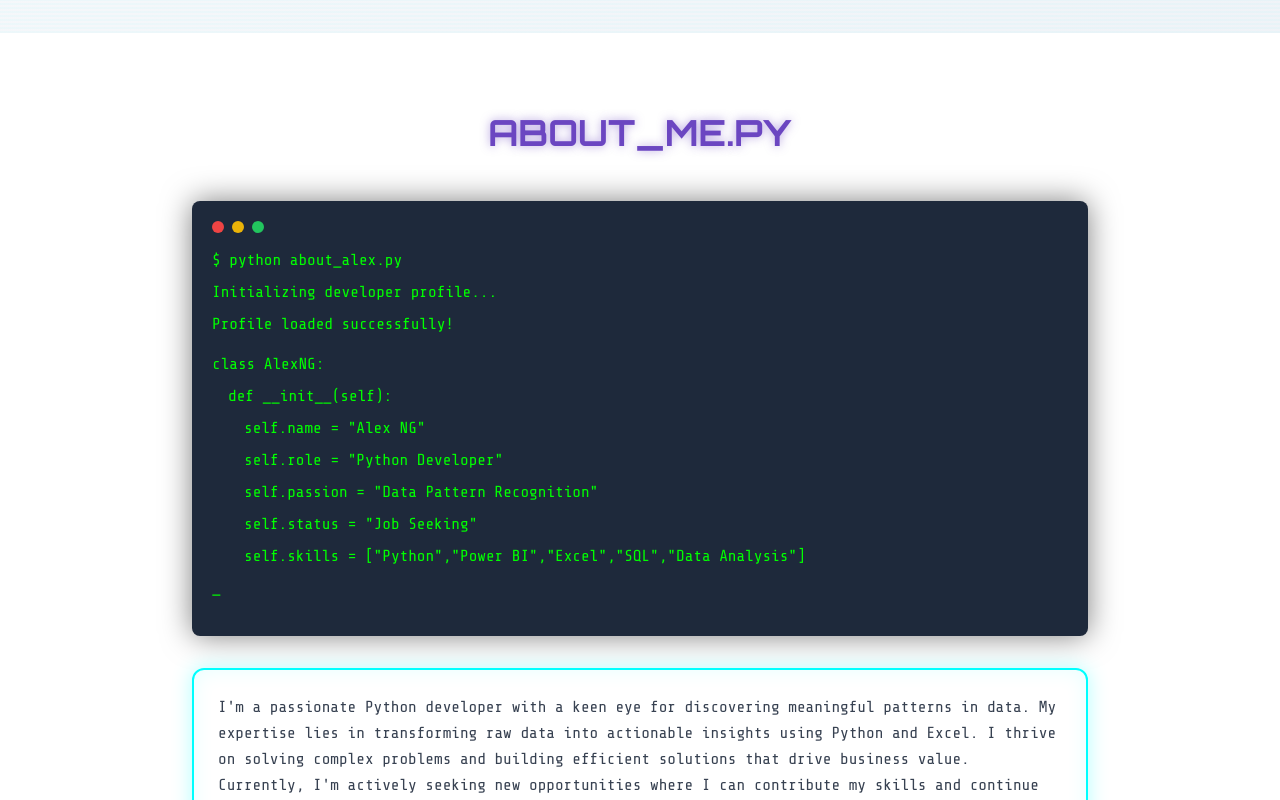
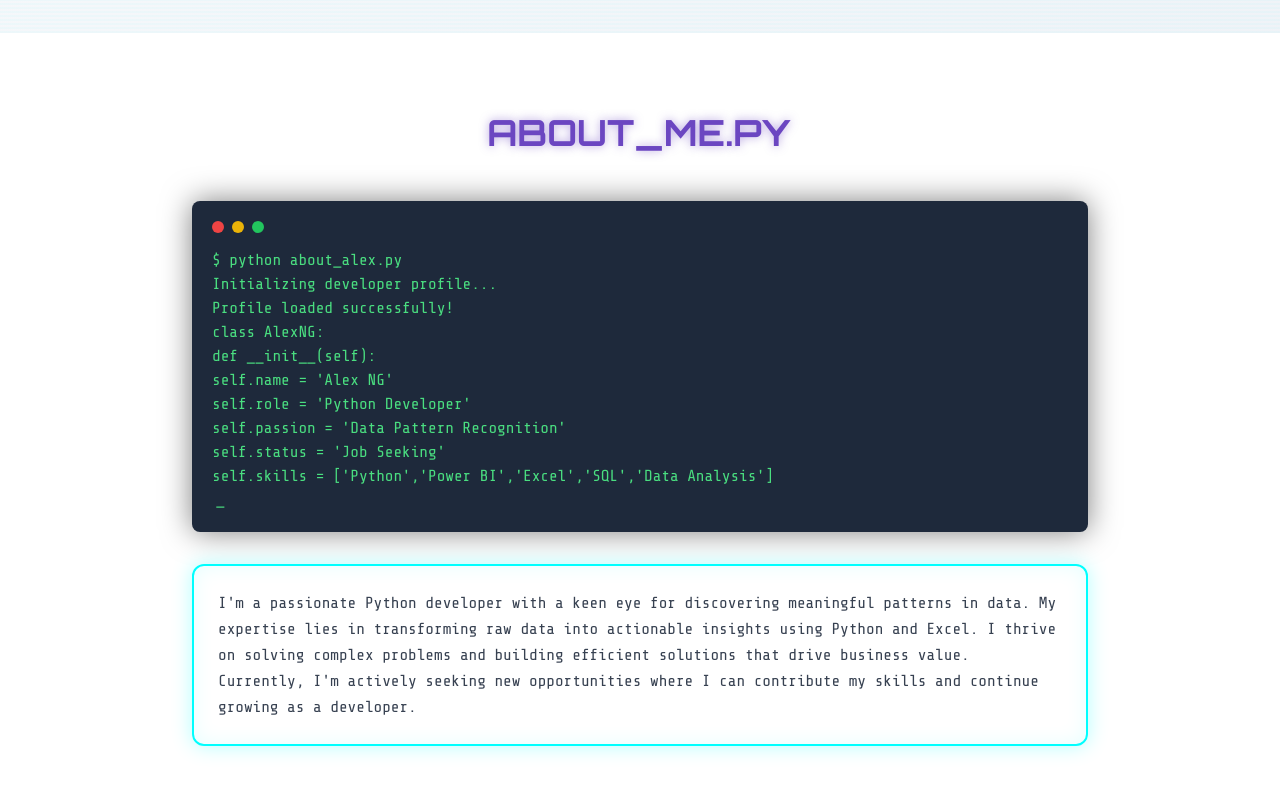
Before and after one commit to alexkin15/alexkin15.github.io, a plain HTML site: page index.html in a window 1280 px wide. Shown: the part 767-1567 px from the top of the page. Drawn offline with nearby package versions, Linux system fonts and the light colour scheme.

Commit message:
Update index.html

```diff
--- a/index.html
+++ b/index.html
@@ -111,9 +111,10 @@
   </section>
 
   <!-- About -->
+  <!-- About Section with Typewriter Effect -->
 <section id="about" class="py-20 bg-white">
   <div class="container mx-auto px-6">
-      <h2 class="retro-font text-4xl font-bold text-center neon-text mb-12">ABOUT_ME.PY</h2>
+    <h2 class="retro-font text-4xl font-bold text-center neon-text mb-12 glitch">ABOUT_ME.PY</h2>
     <div class="max-w-4xl mx-auto">
       <div class="terminal-window">
         <div class="terminal-header">
@@ -121,20 +122,11 @@
           <div class="terminal-dot bg-yellow-500"></div>
           <div class="terminal-dot bg-green-500"></div>
         </div>
-          <div id="terminal-content">
-            <div class="mb-2">$ python about_alex.py</div>
-            <div class="mb-2">Initializing developer profile...</div>
-            <div class="mb-4">Profile loaded successfully!</div>
-            <div class="mb-2">class AlexNG:</div>
-            <div class="ml-4 mb-2">def __init__(self):</div>
-            <div class="ml-8 mb-2">self.name = "Alex NG"</div>
-            <div class="ml-8 mb-2">self.role = "Python Developer"</div>
-            <div class="ml-8 mb-2">self.passion = "Data Pattern Recognition"</div>
-            <div class="ml-8 mb-2">self.status = "Job Seeking"</div>
-            <div class="ml-8 mb-2">self.skills = ["Python","Power BI","Excel","SQL","Data Analysis"]</div>
-            <div class="mb-4">_</div>
+
+        <!-- Typewriter text -->
+        <div id="terminal-content" class="text-green-400"></div>
       </div>
-        </div>
+
       <div class="mt-8 cyber-border p-6">
         <p class="text-gray-700 leading-relaxed">
           I'm a passionate Python developer with a keen eye for discovering meaningful patterns in data.
@@ -146,6 +138,64 @@
     </div>
   </div>
 </section>
+
+<!-- Typewriter Script -->
+<script>
+  const textLines = [
+    "$ python about_alex.py",
+    "Initializing developer profile...",
+    "Profile loaded successfully!",
+    "class AlexNG:",
+    "    def __init__(self):",
+    "        self.name = 'Alex NG'",
+    "        self.role = 'Python Developer'",
+    "        self.passion = 'Data Pattern Recognition'",
+    "        self.status = 'Job Seeking'",
+    "        self.skills = ['Python','Power BI','Excel','SQL','Data Analysis']",
+  ];
+
+  const content = document.getElementById("terminal-content");
+
+  let line = 0;
+  let char = 0;
+  let typingSpeed = 2; // 打字速度 (毫秒)
+  let delayBetweenLines = 400; // 每行之間停頓時間
+
+  function typeLine() {
+    if (line < textLines.length) {
+      if (char < textLines[line].length) {
+        content.innerHTML += textLines[line][char];
+        char++;
+        setTimeout(typeLine, typingSpeed);
+      } else {
+        content.innerHTML += "<br>";
+        char = 0;
+        line++;
+        setTimeout(typeLine, delayBetweenLines);
+      }
+    } else {
+      // 打完全部行後，顯示閃爍光標
+      const cursor = document.createElement("span");
+      cursor.classList.add("typing-cursor");
+      cursor.textContent = "_";
+      content.appendChild(cursor);
+    }
+  }
+
+  typeLine();
+</script>
+
+<style>
+  .typing-cursor {
+    display: inline-block;
+    margin-left: 4px;
+    animation: blink 1s infinite;
+  }
+  @keyframes blink {
+    0%, 50% { opacity: 1; }
+    51%, 100% { opacity: 0; }
+  }
+</style>
 
   <!-- Skills -->
   <section id="skills" class="py-20 bg-gray-50">
```
Lines whose indentation alone changed are shown as unchanged.
